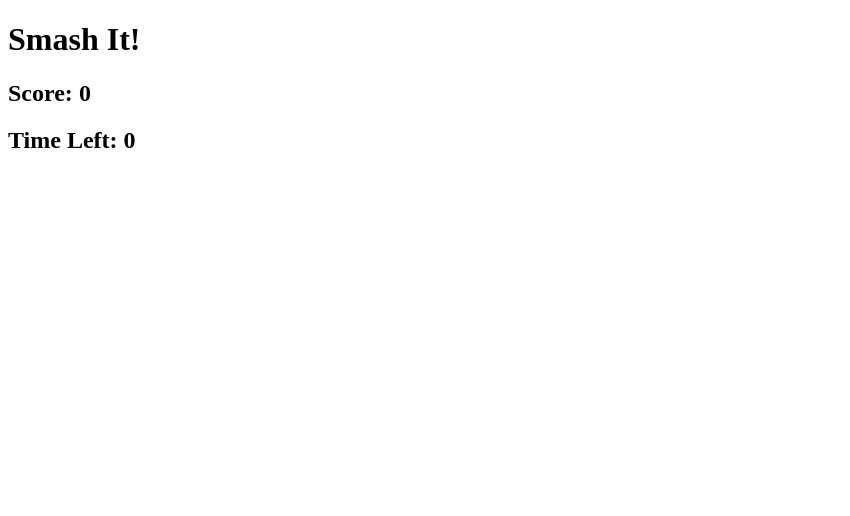
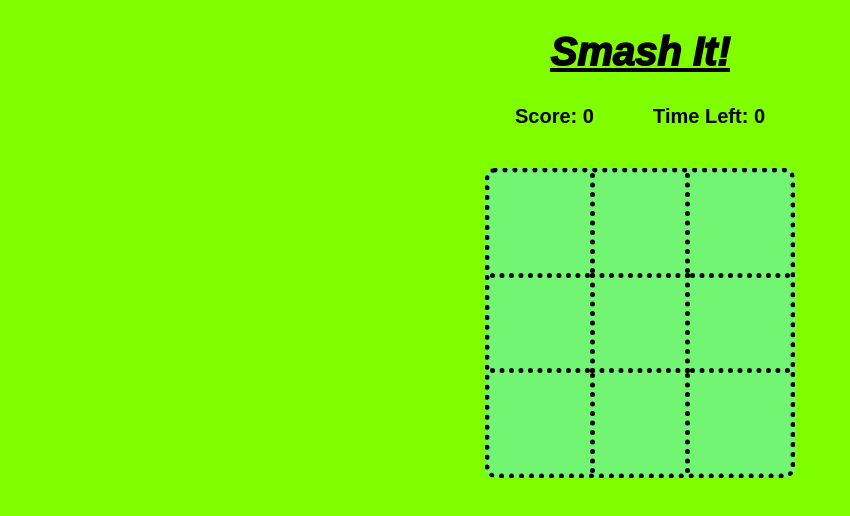
Before and after one commit to SaulRuizS/HitIt, a plain HTML site: page index.html in a window 1280 px wide. Shown: the whole page, without its empty margins (0-850 px from the left). Drawn offline with Linux system fonts and the light colour scheme.

Commit message:
style.css, version 1.0

```diff
--- a/index.html
+++ b/index.html
@@ -9,20 +9,22 @@
 </head>
 <body>
     <h1 class="tittle">Smash It!</h1>
-    <section>
+    <section class="score-time__container">
         <h2 class="score">Score: <span>0</span></h2>
         <h2 class="time-left">Time Left: <span>0</span></h2>
     </section>
     <section class="grid">
-        <div class="square" id="1"></div>
-        <div class="square" id="2"></div>
-        <div class="square" id="3"></div>
-        <div class="square" id="4"></div>
+
+        <div class="square top left" id="1"></div>
+        <div class="square top" id="2"></div>
+        <div class="square top right" id="3"></div>
+        <div class="square left" id="4"></div>
         <div class="square" id="5"></div>
-        <div class="square" id="6"></div>
-        <div class="square" id="7"></div>
-        <div class="square" id="8"></div>
-        <div class="square" id="9"></div>
+        <div class="square right" id="6"></div>
+        <div class="square bottom left" id="7"></div>
+        <div class="square bottom" id="8"></div>
+        <div class="square bottom right" id="9"></div>
+
     </section>
 </body>
 <script src="./app.js"></script>
--- a/style.css
+++ b/style.css
@@ -0,0 +1,85 @@
+* {
+    padding: 0;
+    margin: 0;
+    box-sizing: border-box;
+}
+
+html {
+    font-size: 62.5%;
+    font-family: sans-serif;
+}
+
+body {
+    background-color: chartreuse;
+}
+
+.tittle {
+    font-size: 4rem;
+    font-weight: 1000;
+    font-style: oblique;
+    text-align: center;
+    text-decoration: underline;
+    color: black;
+    margin: 30px auto;
+}
+
+.score-time__container {
+    display: flex;
+    flex-direction: row;
+    width: 250px;
+    margin: 0 auto;
+}
+
+.score-time__container h2 {
+    font-size: 2rem;
+    font-weight: 800;
+}
+
+.score-time__container .score {
+    text-align: left;
+    width: 100px;
+}
+
+.score-time__container .time-left {
+    text-align: right;
+    width: 150px;
+}
+
+.grid {
+    display: flex;
+    flex-wrap: wrap;
+    width: 310px;
+    height: 310px;
+    border-width: 5px;
+    border-style: dotted;
+    border-radius: 10px;
+    background-color: rgb(114, 245, 114);
+    margin: 40px auto;
+}
+
+.grid .square {
+    width: 100px;
+    height: 100px;
+    border-width: 5px;
+    border-style: dotted;
+}
+
+.grid .top {
+    border-top: 0;
+    border-bottom: 0;
+}
+
+.grid .bottom {
+    border-bottom: 0;
+    border-top: 0;
+}
+
+.grid .left {
+    border-left: 0;
+    border-right: 0;
+}
+
+.grid .right {
+    border-right: 0;
+    border-left: 0;
+}
```
